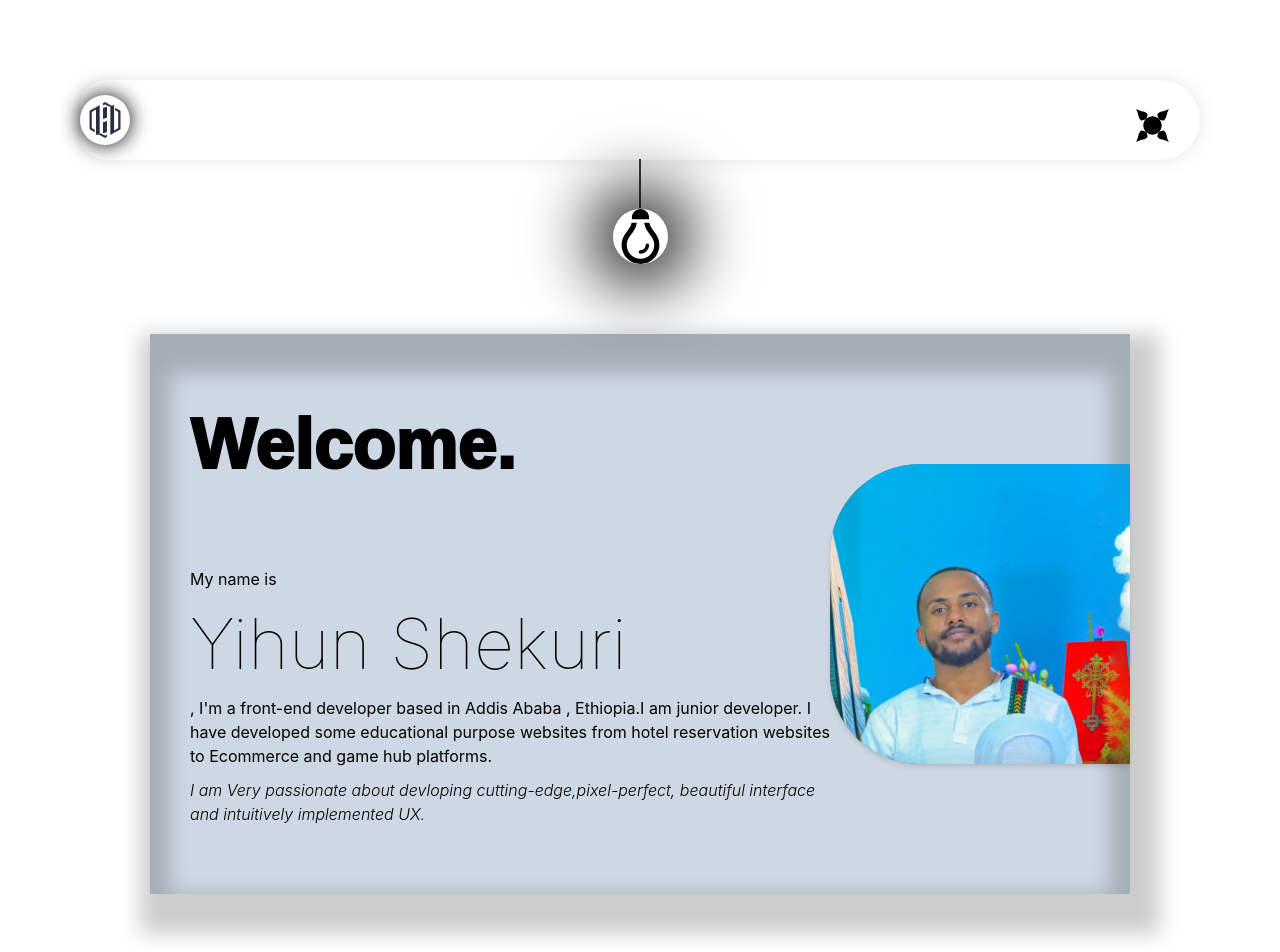
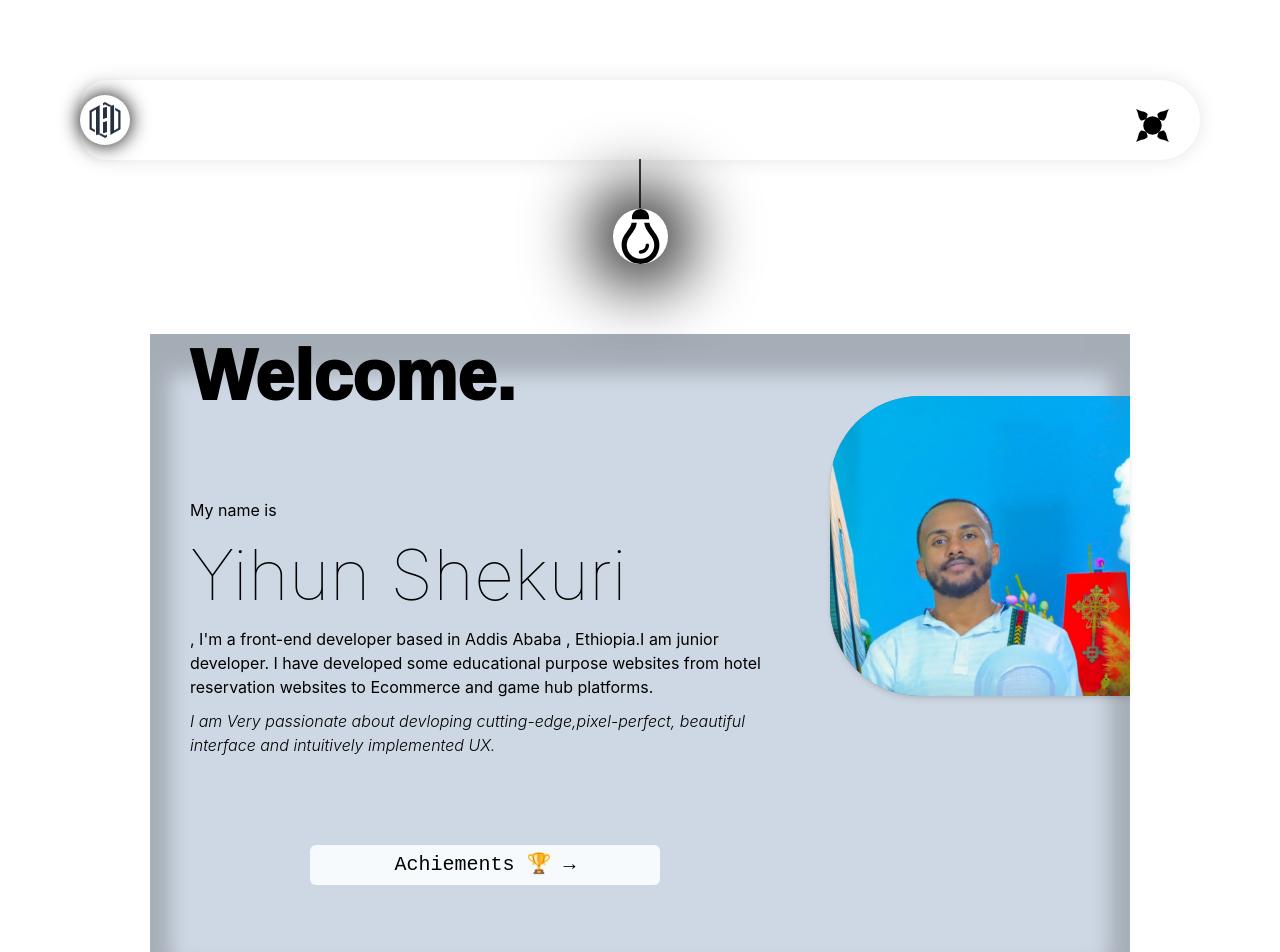
Before and after one commit to hailemichael121/Mine, a React (Vite) app: page / in a window 1280 px wide. Shown: the top 952 px of the page. Built offline with nearby package versions, Linux system fonts and the light colour scheme.

Commit message:
created achivment button in teh profile box

```diff
--- a/src/components/top/ProfileBox.tsx
+++ b/src/components/top/ProfileBox.tsx
@@ -1,21 +1,16 @@
-import { Box, VStack } from "@chakra-ui/react";
+import { Box, Button, HStack, VStack, useColorMode } from "@chakra-ui/react";
 import { ProfileText } from "..";
 import ProfilePhoto from "./ProfilePhoto";
 
 const ProfileBox = () => {
+  const { colorMode } = useColorMode();
+
   return (
     <VStack
-      boxShadow=" 10px 20px 20px 20px rgba(0, 0, 0, 0.2)"
-      mr={150}
-      ml={150}
-      mb={100}
-      mt={70}
-    >
-      <Box
       margin={0}
       backgroundColor="#ced8e4"
       display="flex"
-        placeItems="center"
+      placeItems="start"
       minWidth="60vh"
       minHeight="70vh"
       boxShadow="inset 0px 20px 20px 20px rgba(0, 0, 0, 0.2)"
@@ -26,12 +21,32 @@ const ProfileBox = () => {
         transform: "scale(1.1)",
       }}
       transition={"1.9s"}
+      mr={150}
+      ml={150}
+      mb={100}
+      mt={70}
     >
+      <HStack>
+        <Box>
           <ProfileText />
+        </Box>
         <Box>
           <ProfilePhoto />
         </Box>
-      </Box>
+      </HStack>
+      <Button
+        ml={40}
+        mb={20}
+        mt={20}
+        backgroundColor="gray.50"
+        color={colorMode === "dark" ? "AppWorkspace" : "black"}
+        fontFamily="monospace"
+        fontWeight="500"
+        fontSize="x-large"
+        width="350px"
+      >
+        Achiements 🏆 →
+      </Button>
     </VStack>
   );
 };
```
Lines whose indentation alone changed are shown as unchanged.
